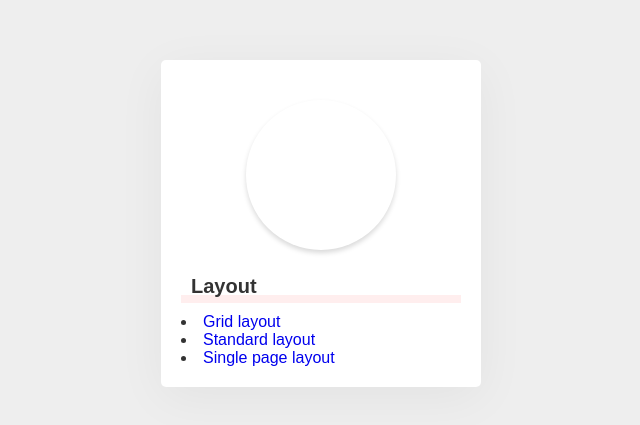
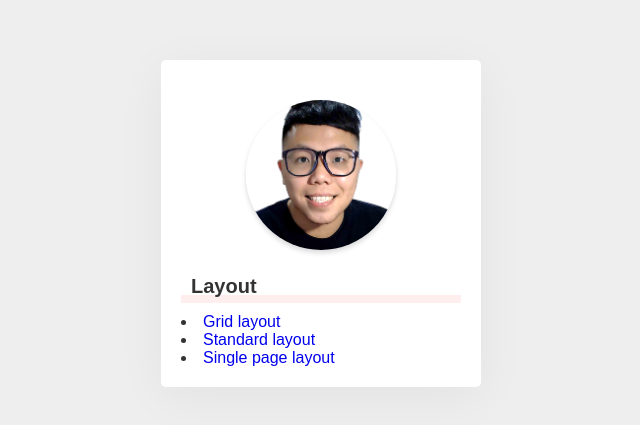
Before and after one commit to tim11013/llc, a plain HTML site: page index.html in a window 1280 px wide. Shown: the part 177-602 px from the top of the page, without its empty margins (319-959 px from the left). Drawn offline with Linux system fonts and the light colour scheme.

Commit message:
change avatar path

```diff
--- a/scss/_style.scss
+++ b/scss/_style.scss
@@ -23,7 +23,7 @@
       margin: 20px auto;
       border-radius: 50%;
       box-shadow: 0 3px 5px rgba(0,0,0,.15);
-      background: url("img/20200109_llc.jpg") no-repeat center;
+      background: url("../img/20200109_llc.jpg") no-repeat center;
       background-size: cover;
     }
     .link-list{
```
Also changed, not shown: css/all.css, dist/css/all.min.css, 2 other files.
